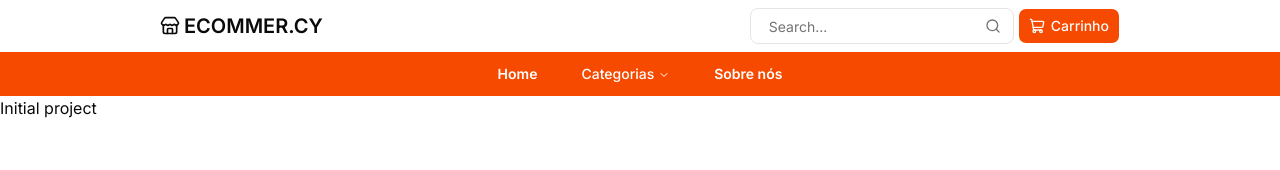
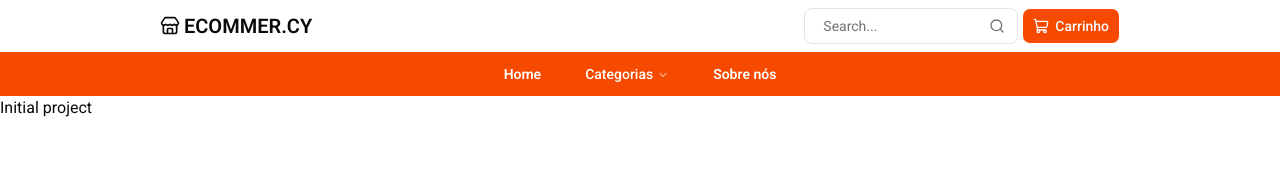
Before and after one commit to SamuelHeluany/my-ecommerce, a Next.js app: page / in a window 1280 px wide. Shown: the top 170 px of the page. Built offline with nearby package versions, Linux system fonts and the light colour scheme.

Commit message:
style: change font project

```diff
--- a/app/layout.tsx
+++ b/app/layout.tsx
@@ -1,13 +1,12 @@
 import "./globals.css";
-import { Inter } from "next/font/google";
-import { cn } from "@/lib/utils";
+import { Roboto } from "next/font/google";
 import NavigationMenuBar from "@/components/navigation-menu";
 
-const inter = Inter({ subsets: ["latin"], variable: "--font-sans" });
+const roboto = Roboto({ subsets: ["latin"] });
 
 export default function RootLayout({ children }: LayoutProps<"/">) {
   return (
-    <html lang="pt-br" className={cn("font-sans", inter.variable)}>
+    <html lang="pt-br" className={roboto.className}>
       <body className="min-h-full flex flex-col" suppressHydrationWarning>
         <NavigationMenuBar />
         {children}
```
